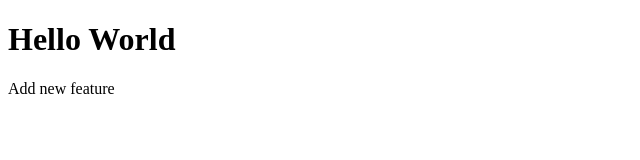
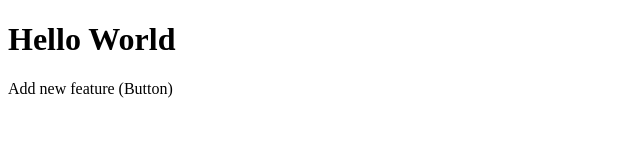
Before and after one commit to mrhabib42/home, a plain HTML site: page index.html in a window 1280 px wide. Shown: the full height of the page, 0-640 px from the left. Drawn offline with Linux system fonts and the light colour scheme.

Commit message:
new feature button

```diff
--- a/index.html
+++ b/index.html
@@ -7,6 +7,6 @@
 </head>
 <body>
     <h1>Hello World</h1>
-    <p>Add new feature</p>
+    <p>Add new feature (Button)</p>
 </body>
 </html>
```
